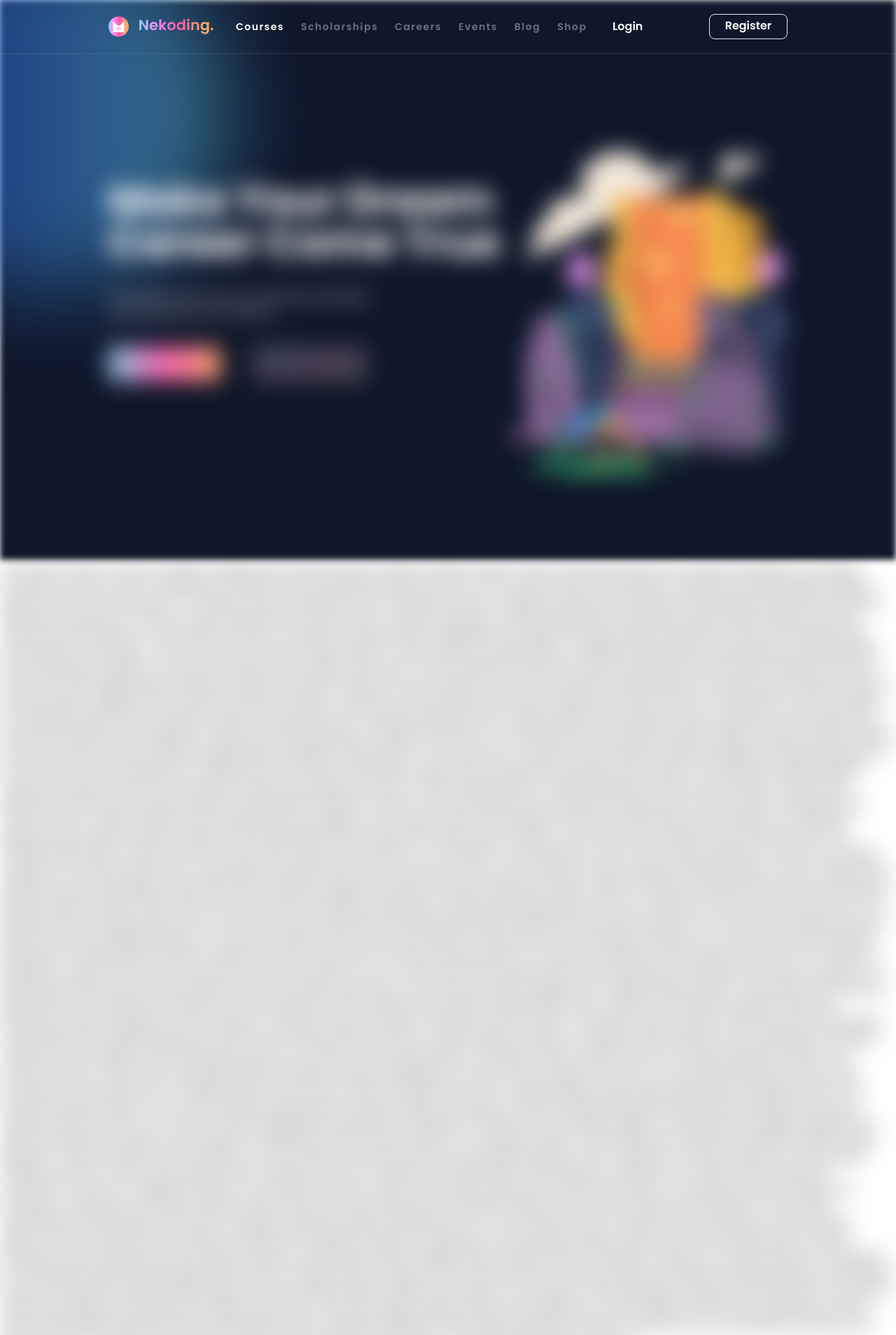
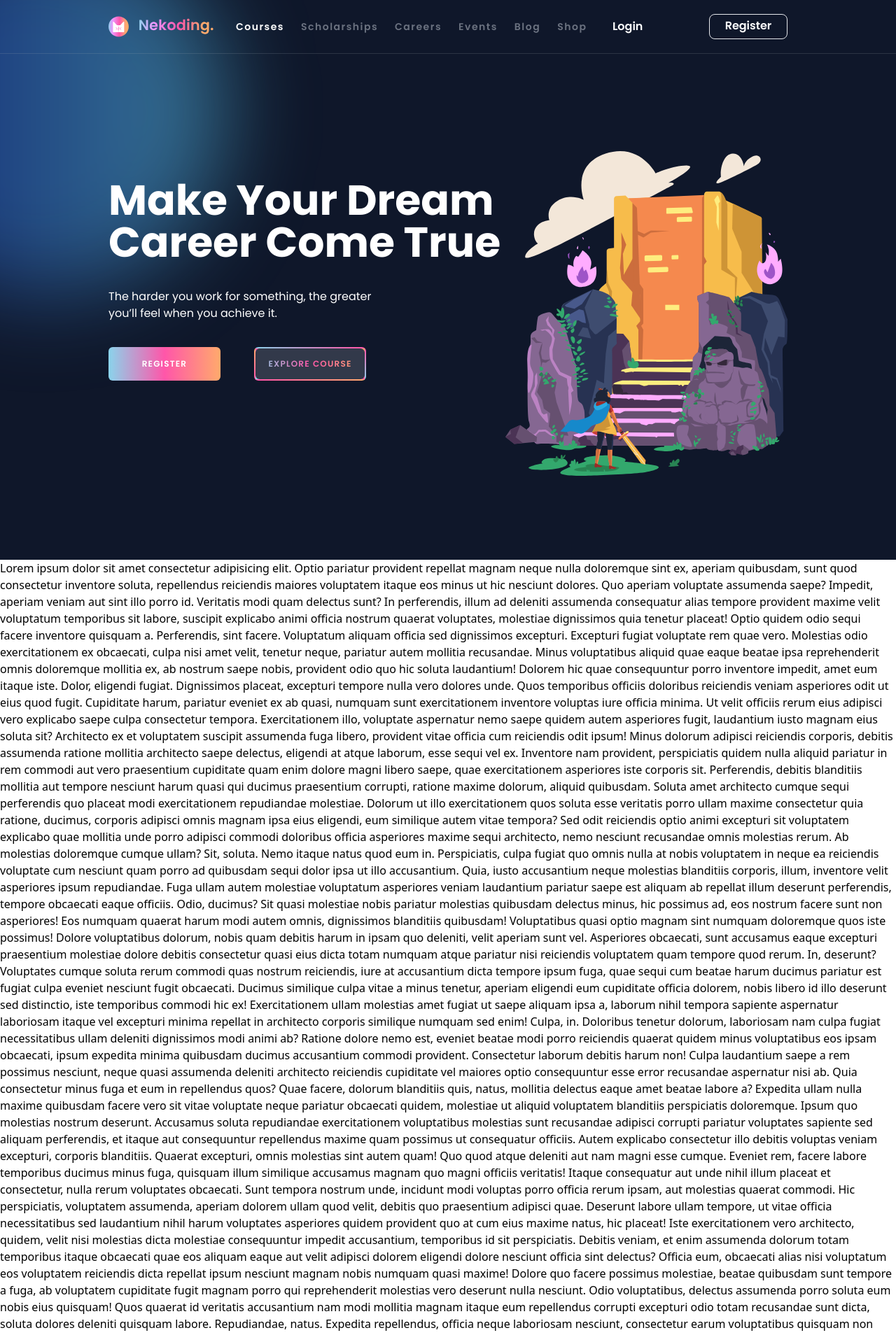
Before and after one commit to DzunN86/nekoding, a Next.js app in the folder frontend/: page / in a window 1280 px wide. Shown: the top 1908 px of the page at 70% size. Built offline with nearby package versions, Linux system fonts and the light colour scheme.

Commit message:
Disable blur

```diff
--- a/frontend/src/components/BgGradient.tsx
+++ b/frontend/src/components/BgGradient.tsx
@@ -1,7 +1,7 @@
 export default function BgGradient() {
   return (
     <>
-      <div className="absolute top-0 left-0 -z-50 h-full w-full bg-slate-900 blur-sm">
+      <div className="absolute top-0 left-0 -z-50 h-full w-full bg-slate-900">
         <div className="absolute left-[-200px] top-[-100px] h-[519.74px] w-[519.74px] rounded-full bg-gradient-to-r from-[#1436C380] to-[#62D8FF80] blur-3xl"></div>
       </div>
     </>
--- a/frontend/src/components/Hero.tsx
+++ b/frontend/src/components/Hero.tsx
@@ -2,7 +2,7 @@ import Image from "next/image";
 
 export default function Hero() {
   return (
-    <div className="flex h-screen w-full items-center justify-center font-poppins blur-lg">
+    <div className="flex h-screen w-full items-center justify-center font-poppins">
       <div className="flex w-full items-center justify-between px-[155px]">
         <div className="flex flex-col">
           <div className="mb-9 max-w-xl text-6xl font-bold text-white">
--- a/frontend/src/components/Navbar.tsx
+++ b/frontend/src/components/Navbar.tsx
@@ -72,7 +72,7 @@ export default function NavBar() {
         </div>
       </nav>
       {/* Responsive Menu */}
-      <div className="absolute top-0 right-0 mr-10 mt-16 h-[350px] w-[300px] bg-slate-600 p-3 shadow-lg sm:mr-5 lg:hidden">
+      {/* <div className="absolute top-0 right-0 mr-10 mt-16 h-[350px] w-[300px] bg-slate-600 p-3 shadow-lg sm:mr-5 lg:hidden">
         <div className="flex h-full flex-col justify-evenly">
           {menuState.map((item, index) => (
             <div
@@ -90,7 +90,7 @@ export default function NavBar() {
             </div>
           ))}
         </div>
-      </div>
+      </div> */}
     </>
   );
 }
--- a/frontend/src/pages/index.tsx
+++ b/frontend/src/pages/index.tsx
@@ -15,7 +15,7 @@ export default function Home() {
           <Hero />
         </div>
       </div>
-      <div className="h-full blur-lg">
+      <div className="h-full">
         Lorem ipsum dolor sit amet consectetur adipisicing elit. Optio pariatur
         provident repellat magnam neque nulla doloremque sint ex, aperiam
         quibusdam, sunt quod consectetur inventore soluta, repellendus
```
